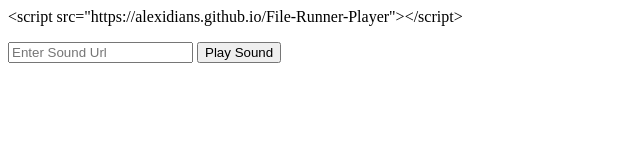
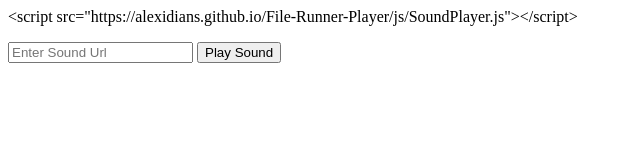
Before and after one commit to Alexidians/Helpful-js, a plain HTML site: page index.html in a window 1280 px wide. Shown: the whole page, without its empty margins (0-640 px from the left). Drawn offline with Linux system fonts and the light colour scheme.

Commit message:
Update index.html

```diff
--- a/index.html
+++ b/index.html
@@ -1,3 +1,3 @@
 <script src="js/SoundPlayer.js"></script>
-<p>&lt;script src=&quot;https://alexidians.github.io/File-Runner-Player&quot;&gt;&lt;/script&gt;</p>
+<p>&lt;script src=&quot;https://alexidians.github.io/File-Runner-Player/js/SoundPlayer.js&quot;&gt;&lt;/script&gt;</p>
 <p><input placeholder="Enter Sound Url" type="url" id="SoundPlayUrlInput"> <button onclick="PlaySound(document.getElementById("SoundPlayUrlInput").value)">Play Sound</button></p>
```
